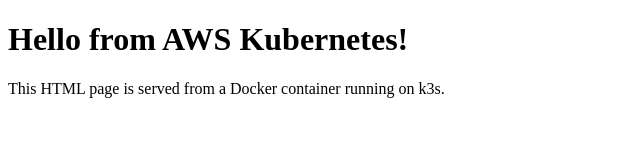
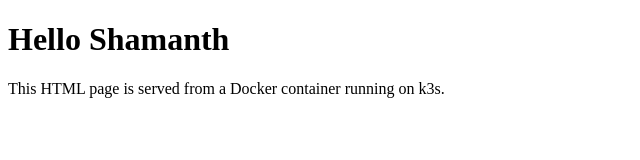
Before and after one commit to shamanthnb-cmd/Digi, a plain HTML site: page index.html in a window 1280 px wide. Shown: the whole page, without its empty margins (0-640 px from the left). Drawn offline with Linux system fonts and the light colour scheme.

Commit message:
Change header text from 'AWS Kubernetes' to 'Shamanth'

```diff
--- a/index.html
+++ b/index.html
@@ -6,7 +6,7 @@
     <title>Github-Docker Automation</title>
 </head>
 <body>
-    <h1>Hello from AWS Kubernetes!</h1>
+    <h1>Hello Shamanth</h1>
     <p>This HTML page is served from a Docker container running on k3s.</p>
 </body>
 </html>
```
